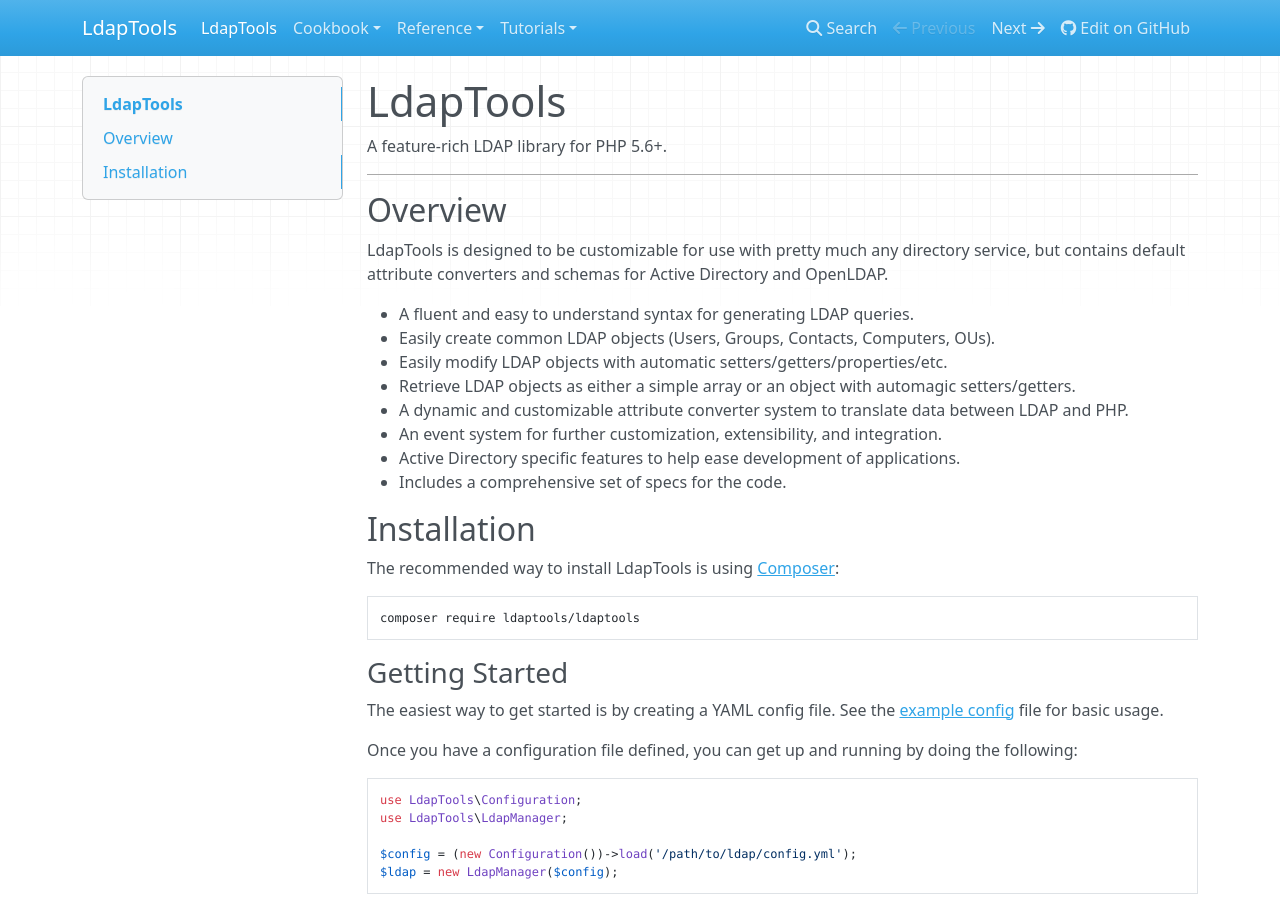
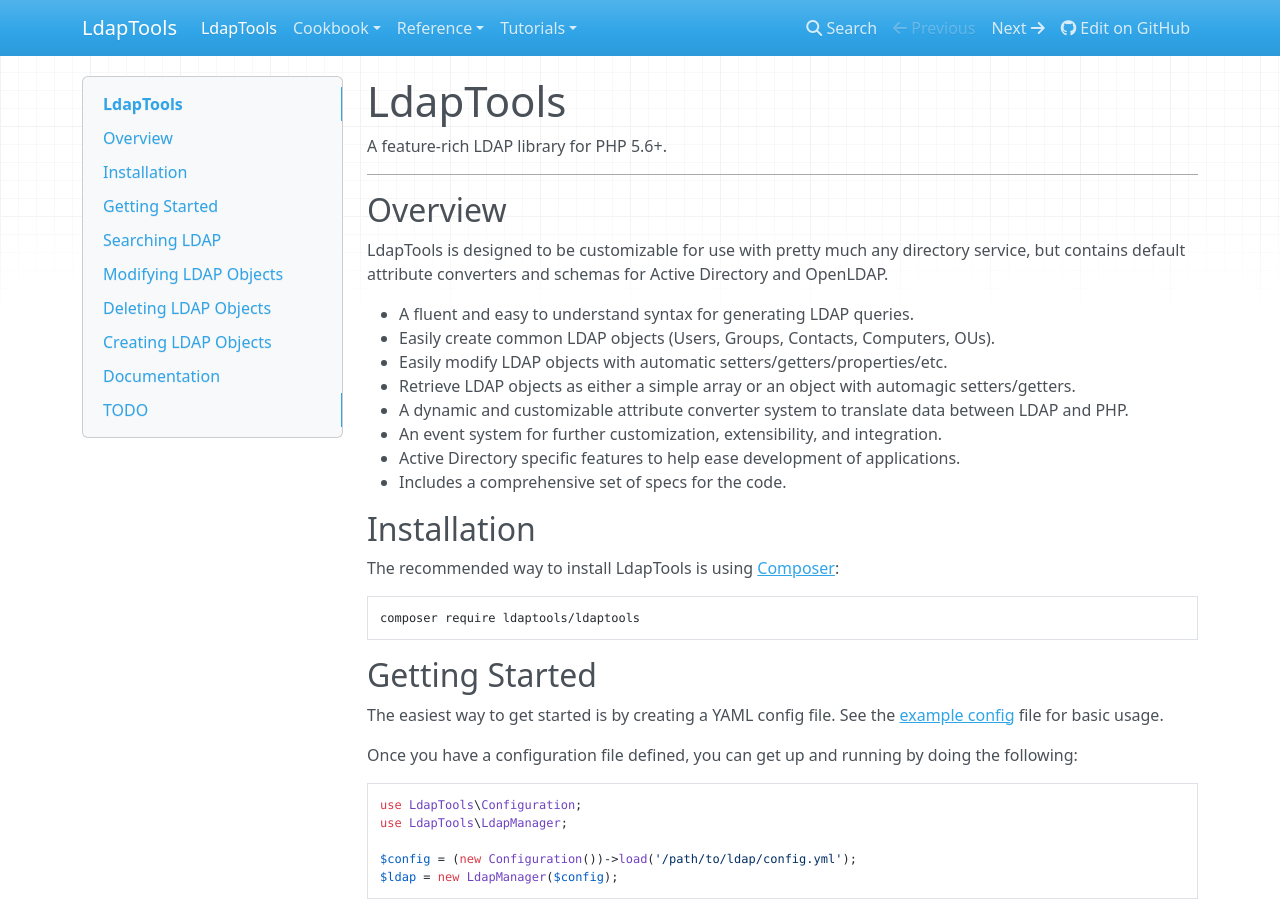
Before and after one commit to ldaptools/ldaptools, an MkDocs documentation site: the page built from docs/en/index.md, in a window 1280 px wide and 900 px high. Built offline with MkDocs 1.6.1, drawn with Linux system fonts in a browser that asks for light colours; nearby versions of some CDN libraries.

Commit message:
Adjust some markdown for the mkdocs index.

````diff
--- a/docs/en/index.md
+++ b/docs/en/index.md
@@ -26,7 +26,7 @@ The recommended way to install LdapTools is using [Composer](http://getcomposer.
 composer require ldaptools/ldaptools
 ```
 
-### Getting Started
+## Getting Started
 
 The easiest way to get started is by creating a YAML config file. See the [example config](resources/config/example.yml) file for basic usage.
 
@@ -40,7 +40,7 @@ $config = (new Configuration())->load('/path/to/ldap/config.yml');
 $ldap = new LdapManager($config);
 ```
 
-### Searching LDAP
+## Searching LDAP
 
 With the `LdapManager` up and going you can now easily build LDAP queries without having to remember all the special
 syntax for LDAP filters. All values are also automatically escaped.
@@ -95,7 +95,7 @@ echo "First name ".$user->getFirstName()." and last name ".$user->getLastName();
 
 The query syntax is very similar to [Doctrine ORM](http://www.doctrine-project.org).
 
-### Modifying LDAP Objects
+## Modifying LDAP Objects
 
 Modifying LDAP is as easy as searching for the LDAP object as described above, then making changes directly to the object
 and saving it back to LDAP using the `LdapManager`.
@@ -134,7 +134,7 @@ try {
 }
 ```
 
-### Deleting LDAP Objects
+## Deleting LDAP Objects
 
 Deleting LDAP objects is a simple matter of searching for the object you want to remove, then passing it to the delete
 method on the `LdapManager`:
@@ -150,7 +150,7 @@ try {
 }
 ```
 
-### Creating LDAP Objects
+## Creating LDAP Objects
 
 Creating LDAP objects is easily performed by just passing what you want the attributes to be and what container/OU the
 object should end up in:
@@ -189,7 +189,7 @@ $ldapObject->createOU()
     ->execute();
 ```
 
-### Documentation
+## Documentation
 
 * [Main Configuration Reference](reference/Main-Configuration.md)
 * [Schema Configuration](reference/Schema-Configuration.md)
@@ -200,7 +200,7 @@ $ldapObject->createOU()
 * [Default Schema Attributes](reference/Default-Schema-Attributes.md)
 * [The Event System](reference/Events.md)
 
-### TODO
+## TODO
 
 Things that still need to be implemented:
 
````
